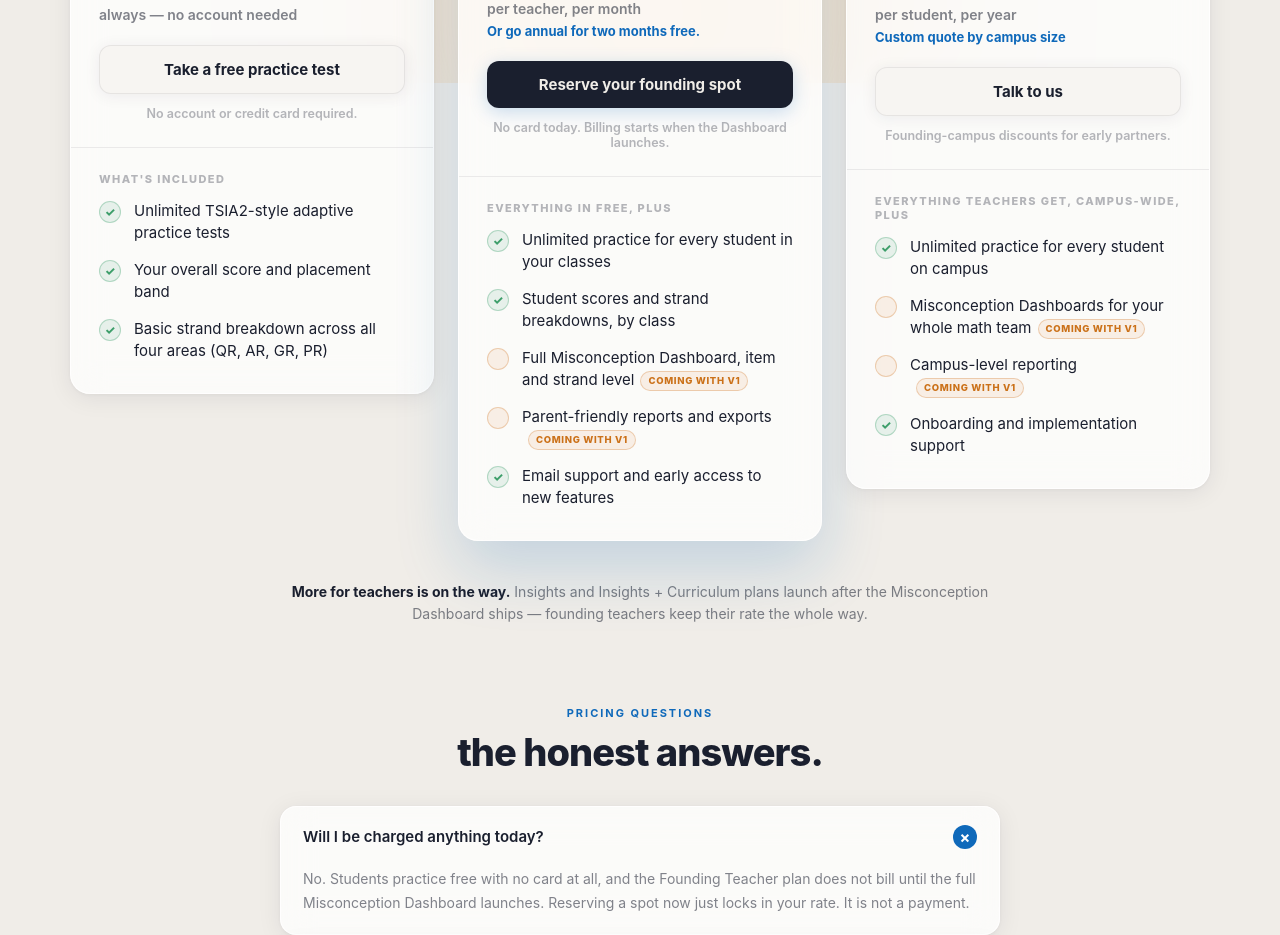
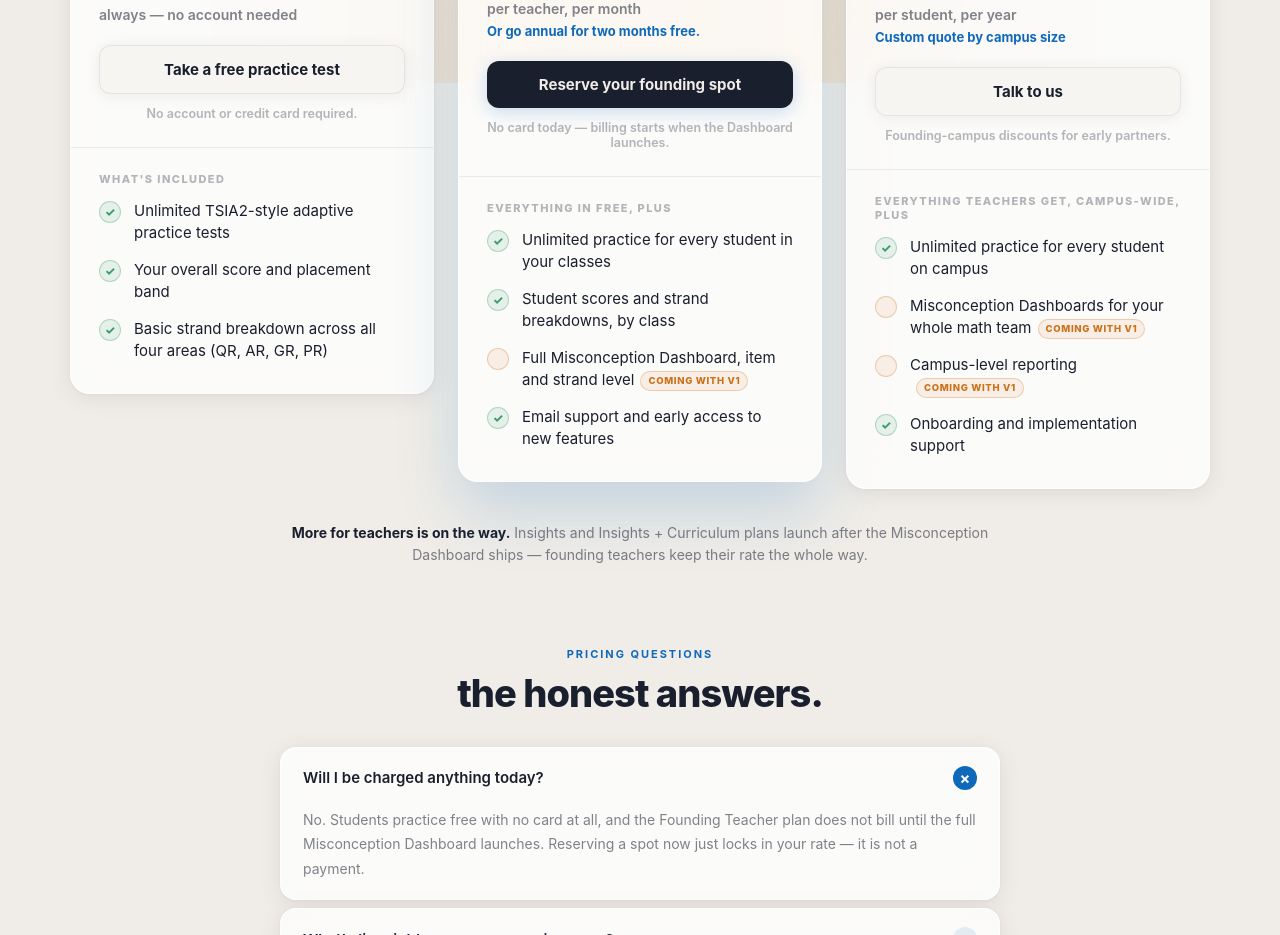
Before and after one commit to jd-oviedo/unpackmath-home, a Next.js app: page /pricing in a window 1280 px wide. Shown: the part 717-1652 px from the top of the page. Built offline with nearby package versions, Linux system fonts and the light colour scheme; a web font is replaced by a local one.

Commit message:
Refine text for clarity and punctuation

```diff
--- a/app/pricing/page.tsx
+++ b/app/pricing/page.tsx
@@ -511,14 +511,13 @@
         </div>
         <CardPrice big={big} unit={unit} note={note} strike={strike} />
         <PrimaryButton href="https://www.unpackmath.com/#waitlist">Reserve your founding spot</PrimaryButton>
-        <FinePrint>No card today. Billing starts when the Dashboard launches.</FinePrint>
+        <FinePrint>No card today — billing starts when the Dashboard launches.</FinePrint>
       </CardHead>
       <CardBody>
         <FeatureGroupLabel>Everything in Free, plus</FeatureGroupLabel>
         <FeatureRow label="Unlimited practice for every student in your classes" done />
         <FeatureRow label="Student scores and strand breakdowns, by class" done />
         <FeatureRow label="Full Misconception Dashboard, item and strand level" done={false} badge="coming with v1" />
-        <FeatureRow label="Parent-friendly reports and exports" done={false} badge="coming with v1" />
         <FeatureRow label="Email support and early access to new features" done />
       </CardBody>
     </CardShell>
@@ -531,7 +530,7 @@
       <CardHead>
         <CardEyebrow>Schools &amp; Districts</CardEyebrow>
         <CardPrice big="$6–10" unit="per student, per year" note="Custom quote by campus size" />
-        <SecondaryButton href="mailto:schools@unpackmath.com?subject=UnpackMath%20for%20our%20campus">
+        <SecondaryButton href="mailto:hello@unpackmath.com?subject=UnpackMath%20for%20our%20campus">
           Talk to us
         </SecondaryButton>
         <FinePrint>Founding-campus discounts for early partners.</FinePrint>
@@ -552,23 +551,23 @@
 const FAQS: { q: string; a: string }[] = [
   {
     q: "Will I be charged anything today?",
-    a: "No. Students practice free with no card at all, and the Founding Teacher plan does not bill until the full Misconception Dashboard launches. Reserving a spot now just locks in your rate. It is not a payment.",
+    a: "No. Students practice free with no card at all, and the Founding Teacher plan does not bill until the full Misconception Dashboard launches. Reserving a spot now just locks in your rate — it is not a payment.",
   },
   {
     q: "What's live right now versus coming soon?",
-    a: 'The adaptive practice engine, student scores, and strand breakdowns are live today. The full Misconception Dashboard and parent-friendly reports are still being built. Anything marked "coming with v1" on the plans above is not available yet.',
+    a: 'The adaptive practice engine, student scores, and strand breakdowns are live today. The full Misconception Dashboard and parent-friendly reports are still being built — anything marked "coming with v1" on the plans above is not available yet.',
   },
   {
     q: 'Why is the Founding Teacher rate "locked in for life"?',
-    a: "Founding teachers take a chance on us before the dashboard ships, so the rate you join at never goes up. Even as we add features and later plans are priced higher.",
+    a: "Founding teachers take a chance on us before the dashboard ships, so the rate you join at never goes up — even as we add features and later plans are priced higher.",
   },
   {
     q: "Is the annual plan really two months free?",
-    a: "Yes. $100 a year works out to about $8.33 a month. You pay for ten months and get all twelve. You can also stay monthly at $10 and switch whenever you like.",
+    a: "Yes. $100 a year works out to about $8.33 a month — you pay for ten months and get all twelve. You can also stay monthly at $10 and switch whenever you like.",
   },
   {
     q: "How does pricing work for a school or district?",
-    a: "Districts pay per student, per year, and the rate depends on how many students you have. Tell us about your campus and we'll put together a quote. Early partners get a founding-campus discount.",
+    a: "Districts pay per student, per year, and the rate depends on how many students you have. Tell us about your campus and we'll put together a quote — early partners get a founding-campus discount.",
   },
 ];
 
```
